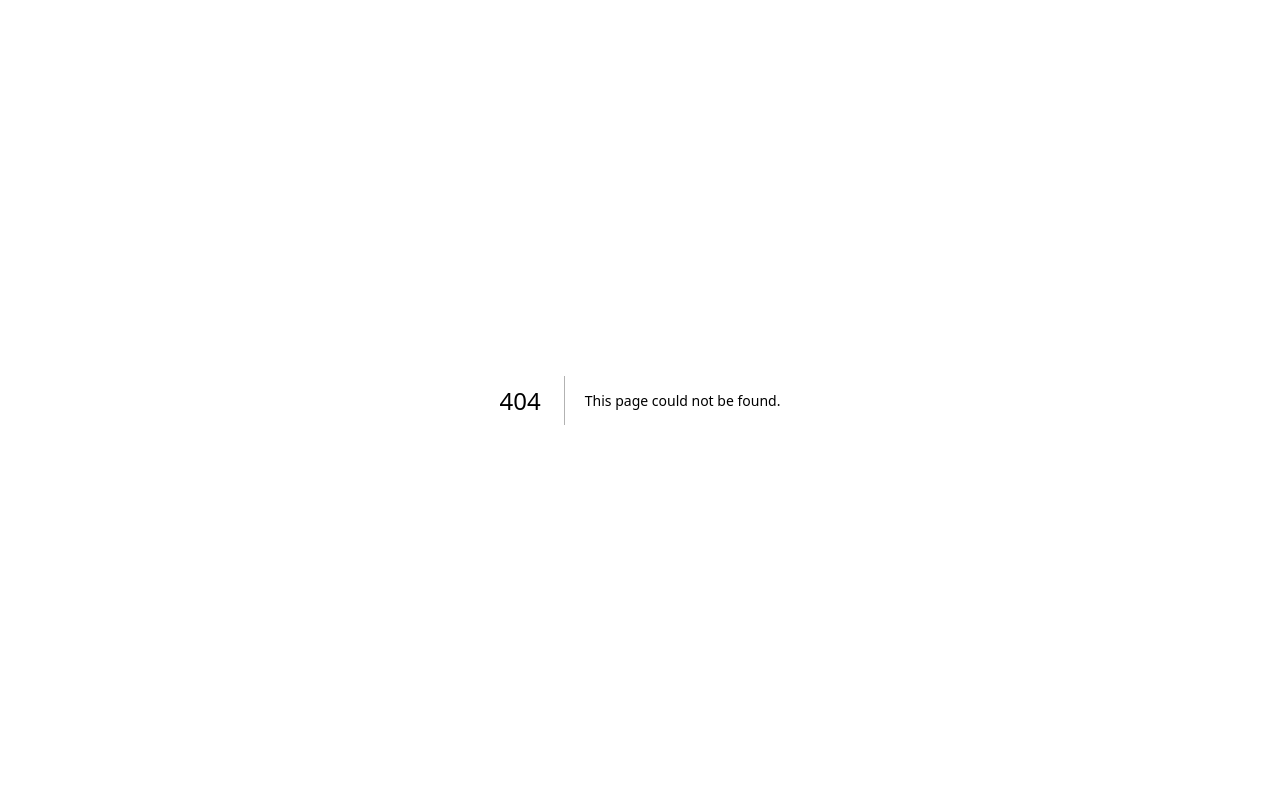
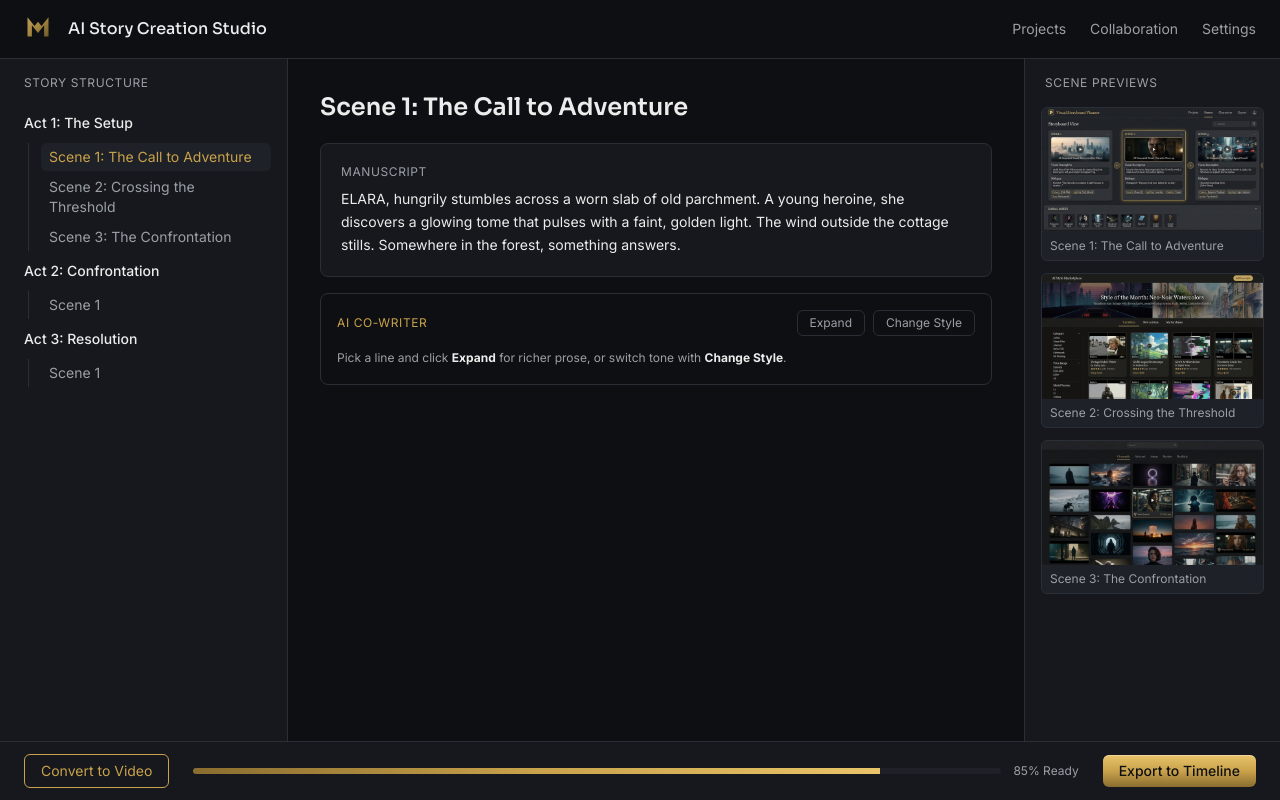
Before and after one commit to zxgtor/Flova, a Next.js app in the folder apps/web/: page /studio/story in a window 1280 px wide. Before the commit this address had no page. Built offline with nearby package versions, Linux system fonts and the light colour scheme.

Commit message:
feat(web): compose /studio/story page

```diff
--- /dev/null
+++ b/apps/web/app/studio/story/page.tsx
@@ -0,0 +1,19 @@
+import { StudioNav } from "@/components/studio/StudioNav";
+import { StoryStructure } from "@/components/studio/story/StoryStructure";
+import { SceneEditor } from "@/components/studio/story/SceneEditor";
+import { ScenePreviewsSidebar } from "@/components/studio/story/ScenePreviewsSidebar";
+import { ConvertBar } from "@/components/studio/story/ConvertBar";
+
+export default function StoryPage() {
+  return (
+    <div className="flex h-screen flex-col">
+      <StudioNav title="AI Story Creation Studio" />
+      <div className="flex flex-1 overflow-hidden">
+        <StoryStructure />
+        <SceneEditor />
+        <ScenePreviewsSidebar />
+      </div>
+      <ConvertBar />
+    </div>
+  );
+}
```
Also changed, not shown: 1 other file (tests, documents, lock files or other folders).
